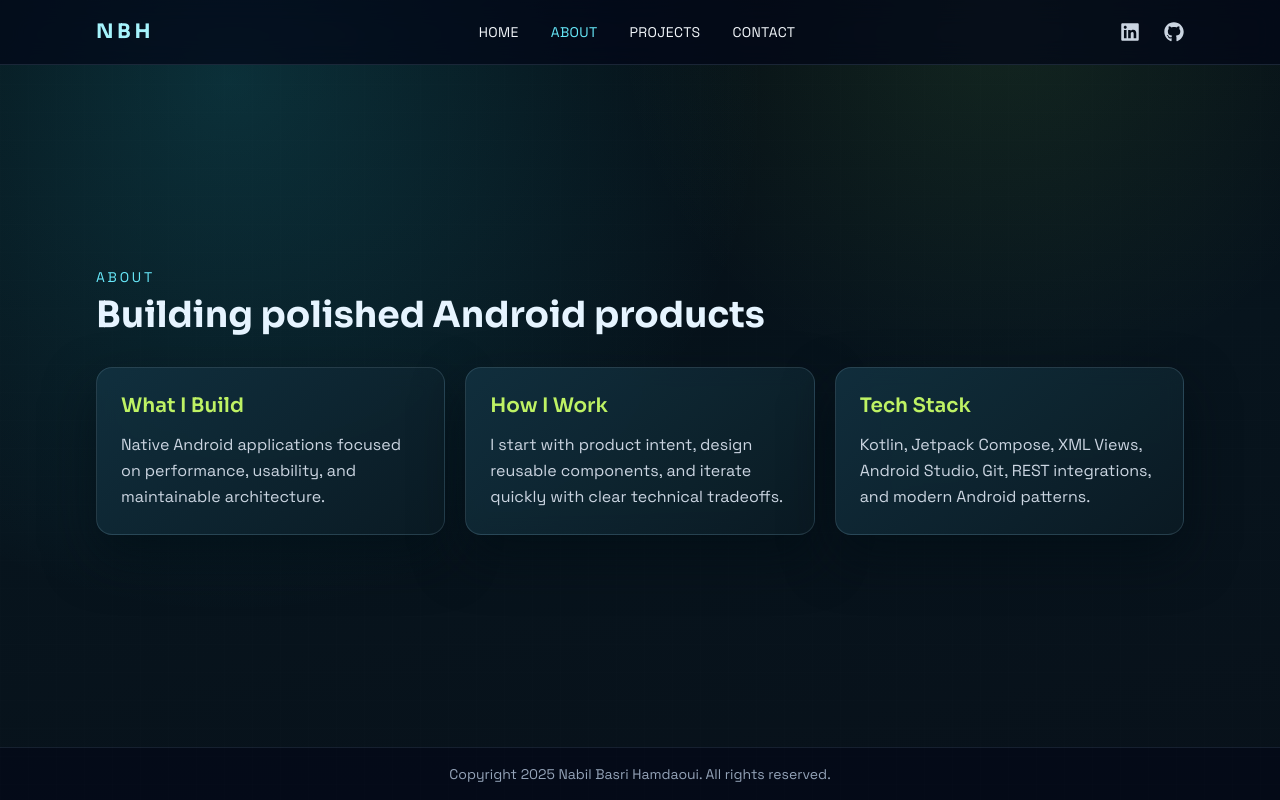
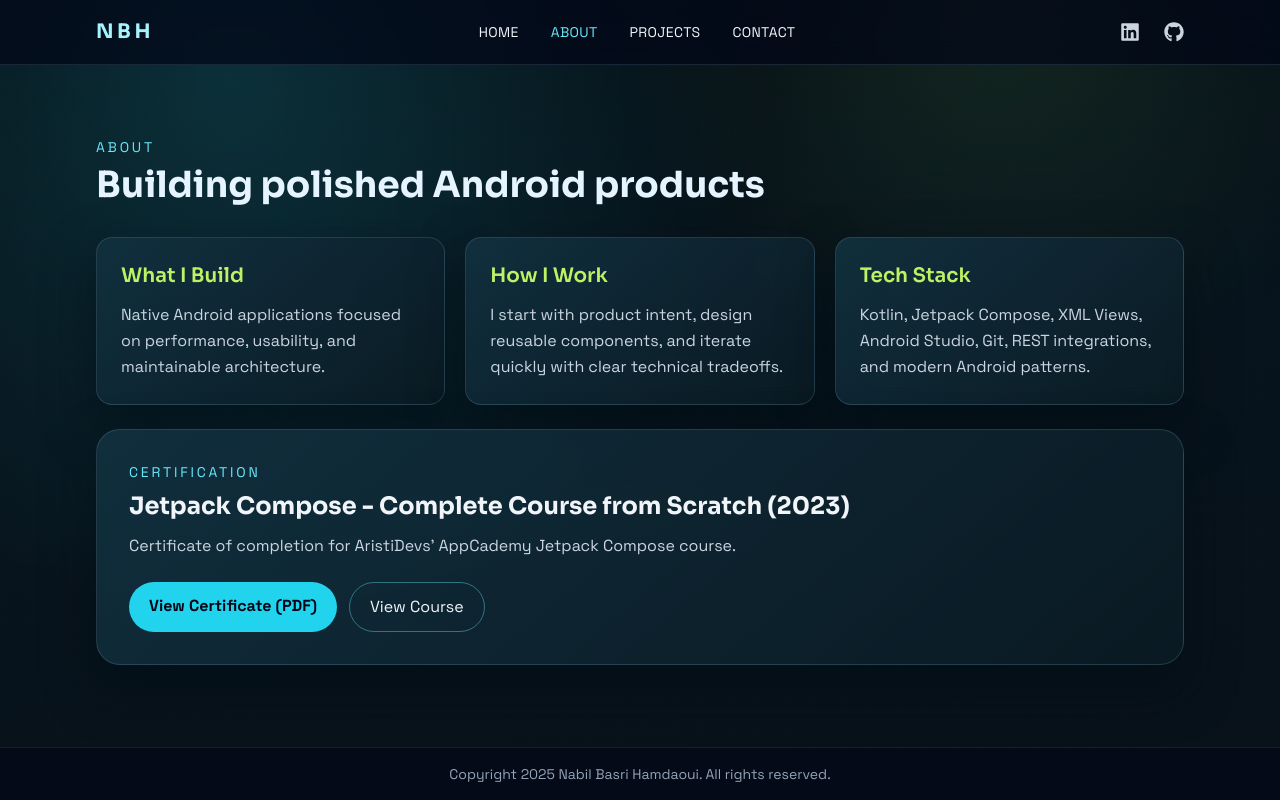
Before and after one commit to NabilBasriH/Portfolio, a React (Vite) app: page /Portfolio/about in a window 1280 px wide. Built offline with nearby package versions, Linux system fonts and the light colour scheme.

Commit message:
Add Jetpack Compose certification section and links

```diff
--- a/src/pages/About.jsx
+++ b/src/pages/About.jsx
@@ -45,6 +45,40 @@ export default function About() {
             </motion.article>
           ))}
         </div>
+
+        <motion.article
+          className="glass-panel rounded-3xl p-6 sm:p-8 mt-6 border border-cyan-300/25"
+          initial={{ opacity: 0, y: 22 }}
+          whileInView={{ opacity: 1, y: 0 }}
+          viewport={{ once: true, amount: 0.35 }}
+          transition={{ duration: 0.55, delay: 0.15 }}
+        >
+          <p className="text-sm uppercase tracking-[0.2em] text-cyan-300">Certification</p>
+          <h3 className="mt-2 text-2xl font-bold text-slate-100">
+            Jetpack Compose - Complete Course from Scratch (2023)
+          </h3>
+          <p className="mt-3 text-slate-300">
+            Certificate of completion for AristiDevs&apos; AppCademy Jetpack Compose course.
+          </p>
+          <div className="mt-6 flex flex-wrap gap-3">
+            <a
+              href={`${import.meta.env.BASE_URL}certificates/jetpack-compose-appcademy-certificate.pdf`}
+              target="_blank"
+              rel="noopener noreferrer"
+              className="px-5 py-3 rounded-full bg-cyan-400 text-slate-950 font-semibold hover:bg-cyan-300 transition-colors"
+            >
+              View Certificate (PDF)
+            </a>
+            <a
+              href="https://www.appcademy.dev/jetpack-compose-curso-definitivo-desde-0-2023"
+              target="_blank"
+              rel="noopener noreferrer"
+              className="px-5 py-3 rounded-full border border-cyan-300/40 text-slate-100 hover:border-cyan-300 hover:text-cyan-300 transition-colors"
+            >
+              View Course
+            </a>
+          </div>
+        </motion.article>
       </div>
     </section>
   );
```
Also changed, not shown: 7 other files (tests, documents, lock files or other folders).
